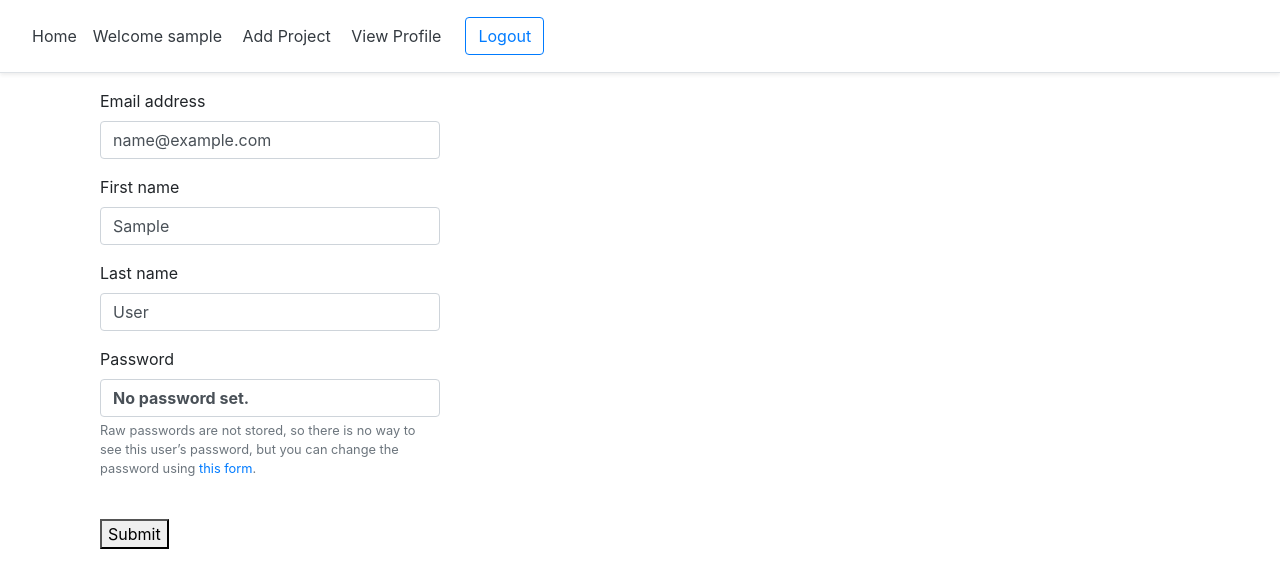
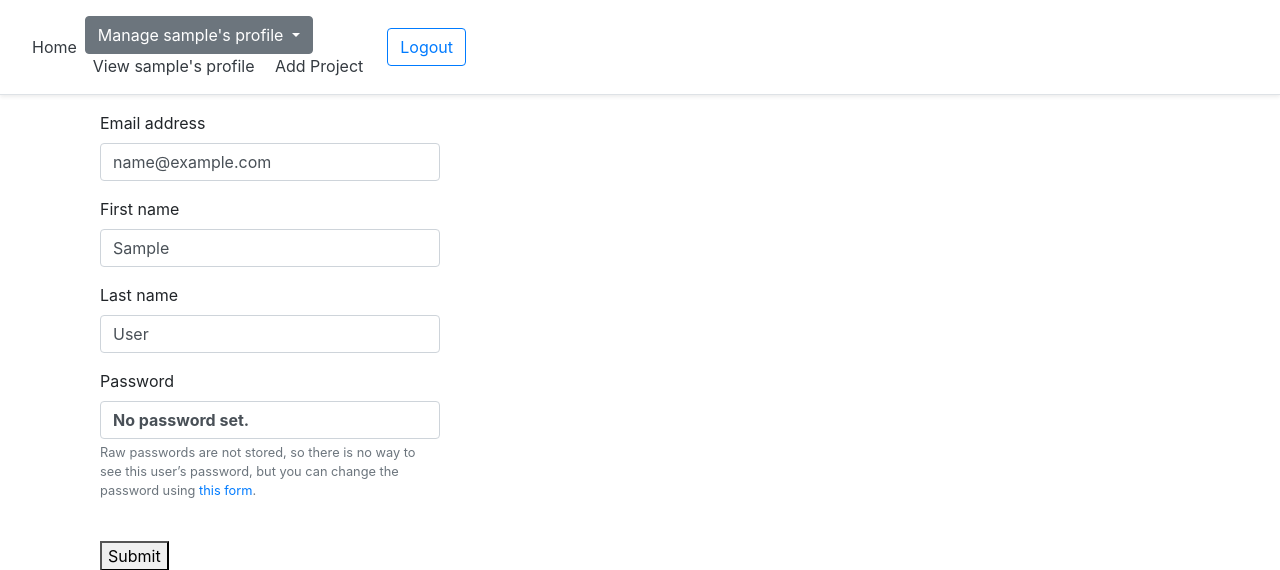
Before and after one commit to GabrielOduori/Project-Awards, a Django app: page /accounts/profile/edit/ in a window 1280 px wide. Shown: the top 570 px of the page. Run offline with Django 3.2, Linux system fonts and the light colour scheme; the visitor is signed in with stand-in values (Sample User, id 1); some libraries are stand-ins or nearby versions; some web fonts are replaced.

Commit message:
Added navigation paths to the navbar.

```diff
--- a/accounts/templates/accounts/navbar.html
+++ b/accounts/templates/accounts/navbar.html
@@ -8,12 +8,20 @@
               <nav class="my-2 my-md-0 mr-md-3">
                   {% if user.is_authenticated %}
 
+                  <div class="dropdown">
+                      <a class="btn btn-secondary dropdown-toggle" href="#" role="button" id="dropdownMenuLink" data-toggle="dropdown" aria-haspopup="true" aria-expanded="false">
+                        Manage {{user.username}}'s profile
+                      </a>
 
-                  <a class="p-2 text-dark" href="accounts/profile">Welcome {{user.username}}</a>
-                <a class="p-2 text-dark" href="#">Add Project</a>
-                <a class="p-2 text-dark" href="#">View Profile</a>
+                      <div class="dropdown-menu" aria-labelledby="dropdownMenuLink">
+                        <a class="dropdown-item" href="/accounts/profile/edit">Update Profile</a>
+                        <a class="dropdown-item" href="/accounts/change-password">Change Password</a>
+                      </div>
+                    </div>
+                <a class="p-2 text-dark" href="/accounts/profile">View {{user.username}}'s profile</a>
+                <a class="p-2 text-dark" href="/projects/add">Add Project</a>
               </nav>
-              <a class="btn btn-outline-primary" href="accounts/logout">Logout</a>
+              <a class="btn btn-outline-primary" href="/accounts/logout">Logout</a>
               {% else %}
               <a class="p-2 text-dark" href="accounts/register">Register</a>
               <a class="p-2 text-dark" href="accounts/login">Login</a>
```
Also changed, not shown: accounts/templates/accounts/login.html (+2 -5 lines).
